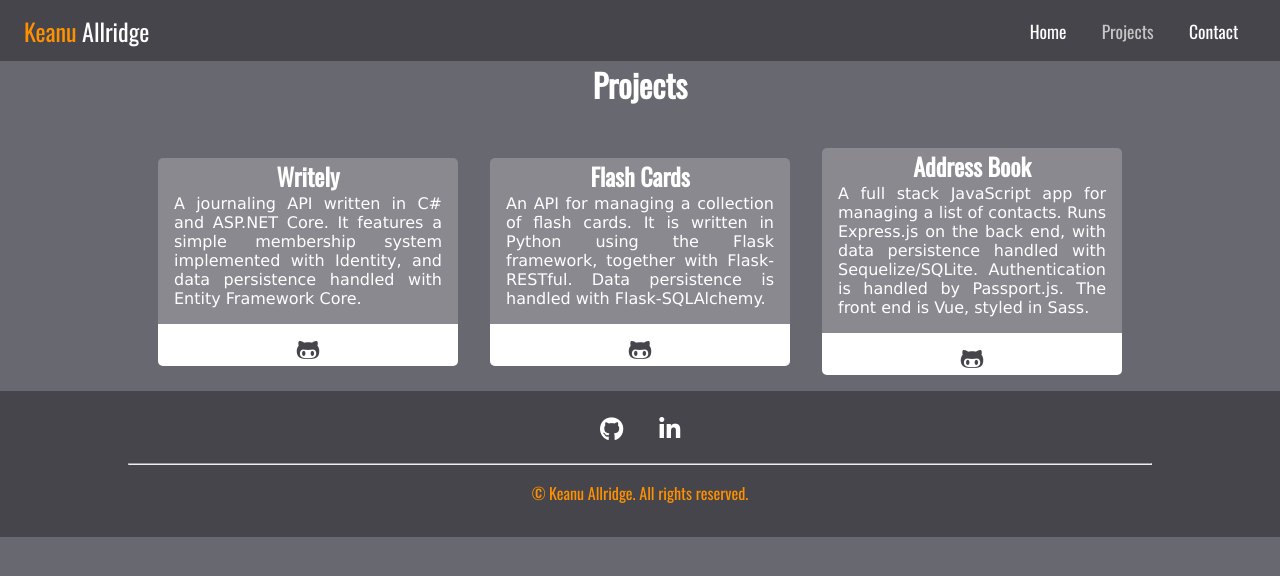
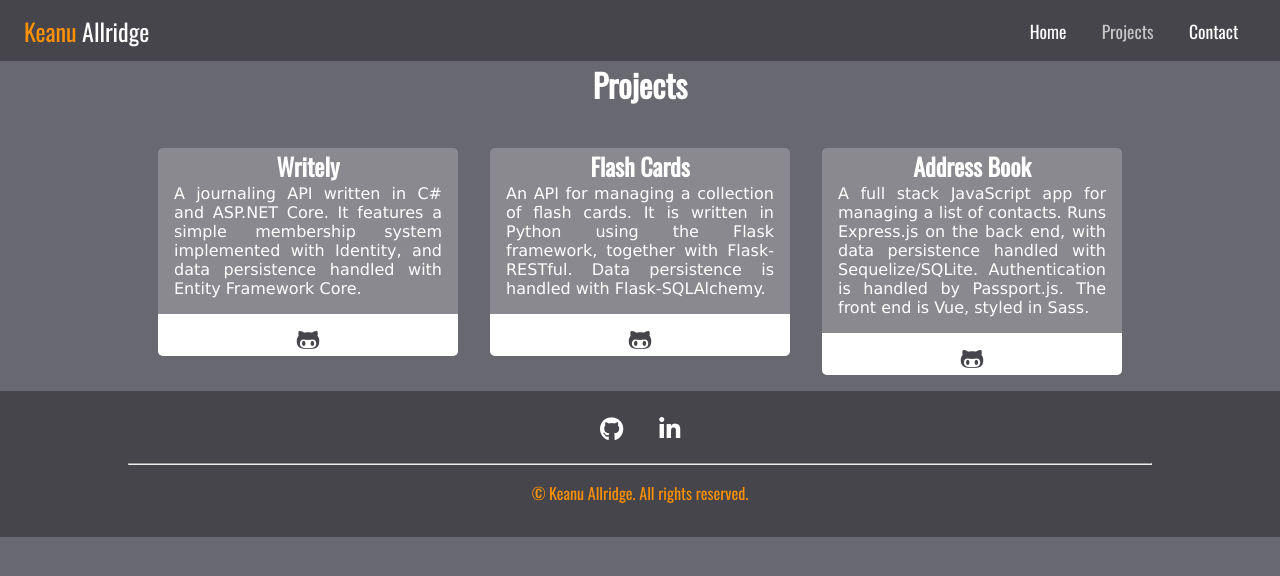
Before and after one commit to Kianek/vue-portfolio, a Vue app: page /projects in a window 1280 px wide. Shown: the top 576 px of the page. Built offline with nearby package versions, Linux system fonts and the light colour scheme.

Commit message:
Simplify markup

```diff
--- a/src/pages/Projects.vue
+++ b/src/pages/Projects.vue
@@ -3,11 +3,7 @@
     <div class="container">
       <h1 class="heading">Projects</h1>
       <ul class="projects">
-        <div v-for="project in projects" :key="project.id">
-          <li>
-            <Project :name="project.name" :description="project.description" :url="project.github" />
-          </li>
-        </div>
+          <Project v-for="project in projects" :key="project.id" :name="project.name" :description="project.description" :url="project.github" />
       </ul>
     </div>
   </main>
@@ -34,6 +30,7 @@ export default {
 
 main {
   background-color: $bg-primary;
+  margin-bottom: auto;
 }
 
 .projects {
@@ -50,6 +47,7 @@ main {
 @media screen and (min-width: 600px) {
   .projects {
     display: flex;
+    align-items: stretch;
     flex-direction: row;
     flex-wrap: wrap;
     width: 100%;
```
